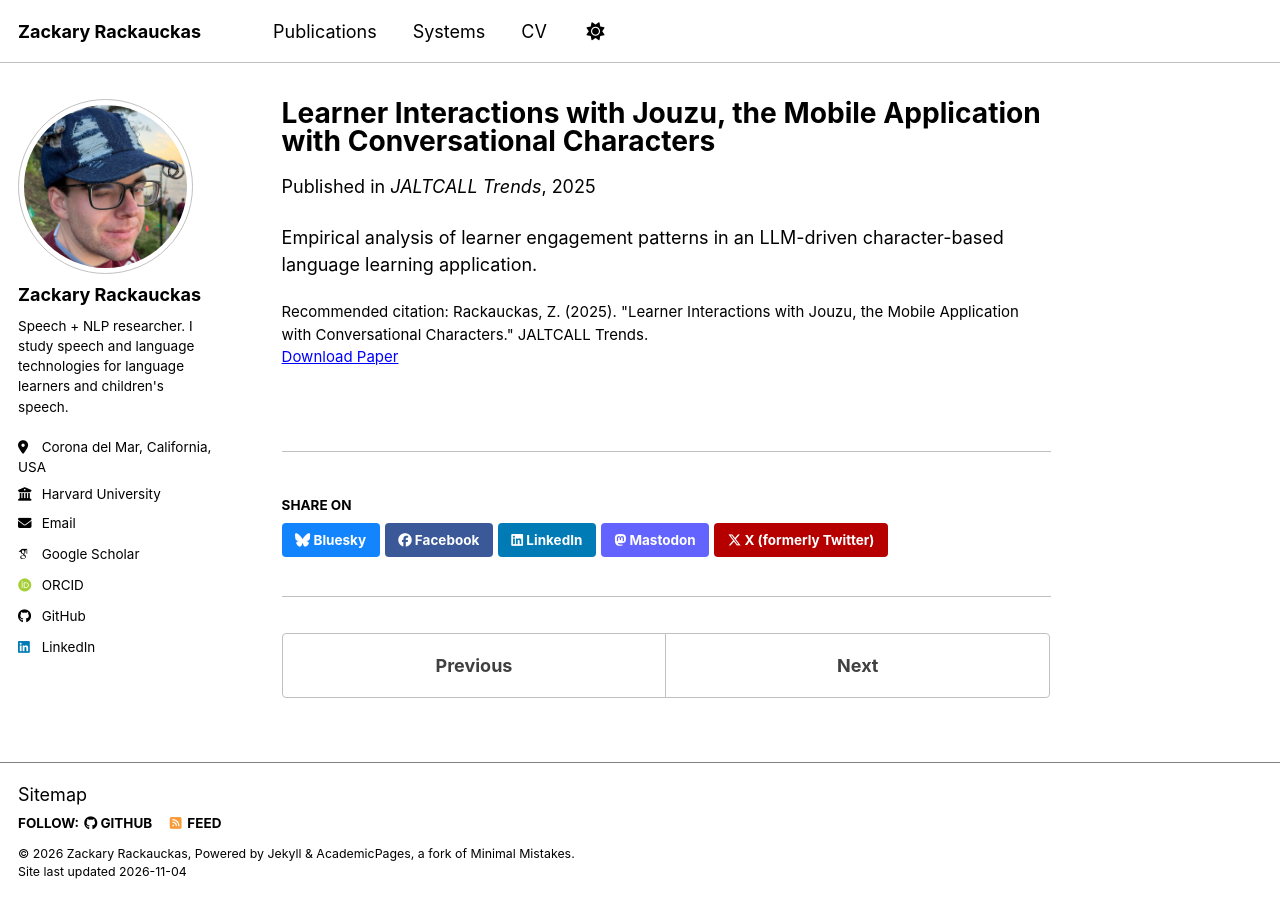
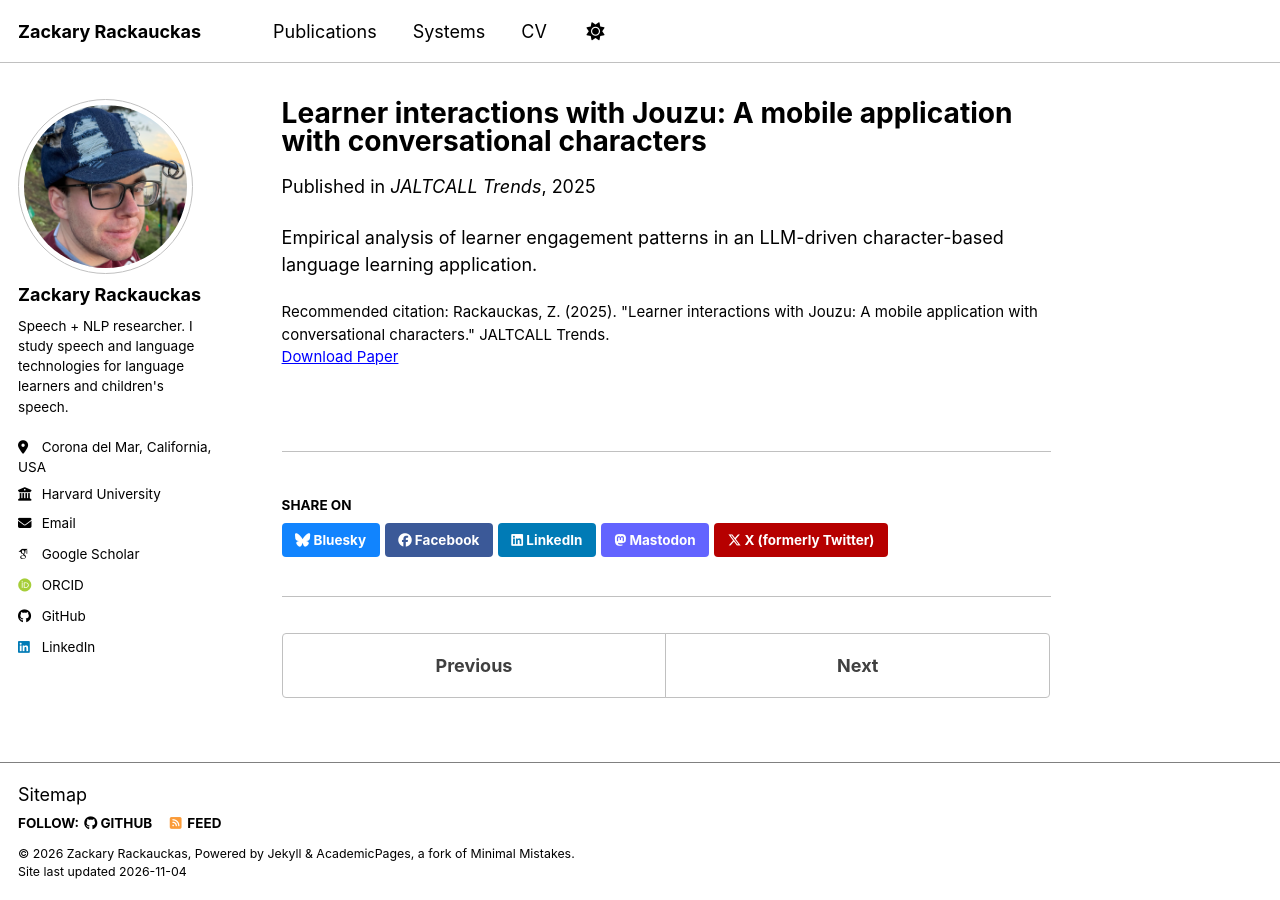
Before and after one commit to zackrack/zackrack.github.io, a Jekyll site: the page built from _publications/2025-jouzu-interactions.md, in a window 1280 px wide. Built offline with Jekyll 4.4.1, drawn with Linux system fonts in a browser that asks for light colours; some web fonts are replaced; a script bundle is joined from its source files by our own code; library files that are not in the unit come from our copies.

Commit message:
Correct JALTCALL Trends title, proceedings dates, and descriptions
- Use published JALTCALL Trends title
- Re:Member date to HCI+NLP proceedings date (2025-11-09)
- BEA survey date to BEA 2026 proceedings date (2026-07-03)
- Revise RAG-Fusion and PEDBench descriptions to match the papers

Co-Authored-By: Claude Opus 5.5 <noreply@anthropic.com>

```diff
--- a/_publications/2025-jouzu-interactions.md
+++ b/_publications/2025-jouzu-interactions.md
@@ -1,11 +1,11 @@
 ---
-title: "Learner Interactions with Jouzu, the Mobile Application with Conversational Characters"
+title: "Learner interactions with Jouzu: A mobile application with conversational characters"
 collection: publications
 category: journal
 permalink: /publication/2025-jouzu-interactions
 date: 2025-08-23
 venue: "JALTCALL Trends"
 paperurl: "https://doi.org/10.29140/jct.v1n1.2164"
-citation: "Rackauckas, Z. (2025). \"Learner Interactions with Jouzu, the Mobile Application with Conversational Characters.\" JALTCALL Trends."
+citation: "Rackauckas, Z. (2025). \"Learner interactions with Jouzu: A mobile application with conversational characters.\" JALTCALL Trends."
 ---
 Empirical analysis of learner engagement patterns in an LLM-driven character-based language learning application.
```
Also changed, not shown: _publications/2024-rag-fusion.md (+1 -1 lines), _publications/2025-remember.md (+1 -1 lines), _publications/2026-automatedsurvey.md (+1 -1 lines), _publications/2026-pedbench.md (+1 -1 lines).
